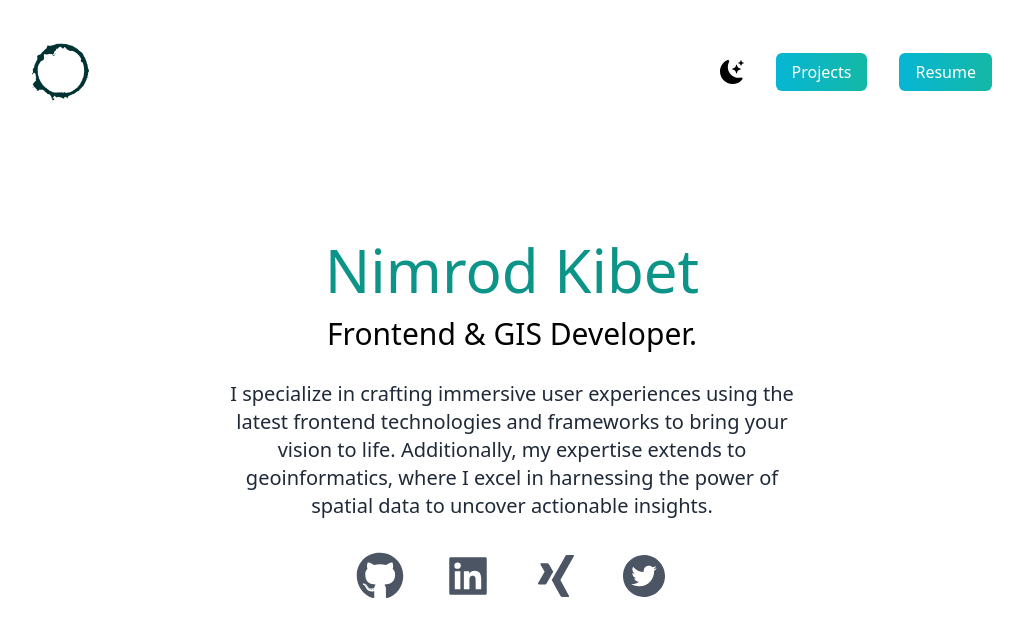
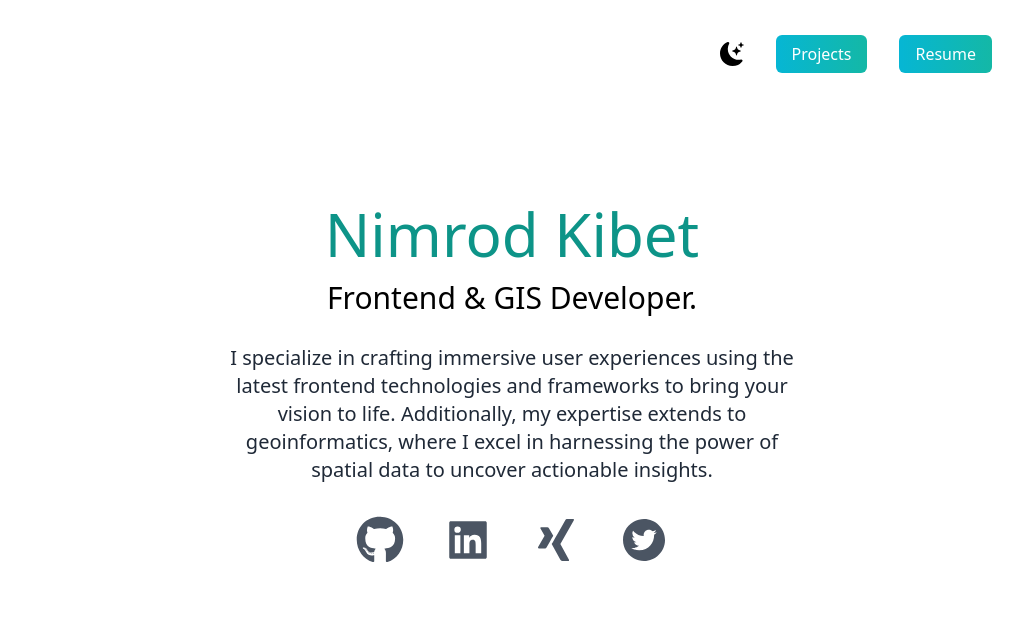
Before and after one commit to Nimrod2022/portfolio-mandela, a React (Vite) app: page / in a window 1280 px wide. Shown: the top 636 px of the page, without its empty margins (128-1151 px from the left). Built offline with nearby package versions, Linux system fonts and the light colour scheme.

Commit message:
lofo intials

```diff
--- a/src/components/Home/Home.jsx
+++ b/src/components/Home/Home.jsx
@@ -4,7 +4,7 @@ import { AiFillTwitterCircle, AiFillLinkedin } from "react-icons/ai";
 import { BsFillMoonStarsFill } from "react-icons/bs";
 import { FaGithub } from "react-icons/fa";
 import { FaXing } from "react-icons/fa";
-const logo = "/assets/logo-no-background.png";
+const logo = "/assets/logo-no-background.svg";
 const Home = () => {
   const [darkMode, setDarkMode] = useState(false);
 
@@ -13,15 +13,12 @@ const Home = () => {
       <main className=" bg-white px-10 dark:bg-gray-900 md:px-20 lg:px-40">
         <section className="min-h-screen">
           <nav className="py-10 mb-12 flex justify-between dark:text-white">
-            <img alt="logo" src={logo} className="h-16 " />
-            <ul
-              className="justify-en
-            d flex items-center"
-            >
+            <img alt="logo" src={logo} className="h-7 hover:cursor-pointer" />
+            <ul className="justify-end flex items-center ">
               <li>
                 <BsFillMoonStarsFill
                   onClick={() => setDarkMode(!darkMode)}
-                  className=" cursor-pointer text-2xl"
+                  className="hover:cursor-pointer text-2xl"
                 />
               </li>
 
```
Also changed, not shown: public/assets/logo-no-background.svg (added).
